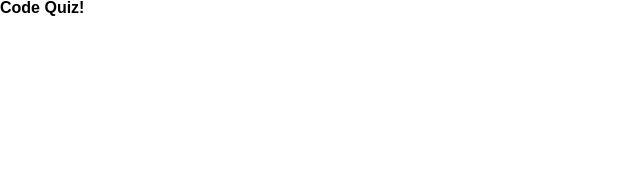
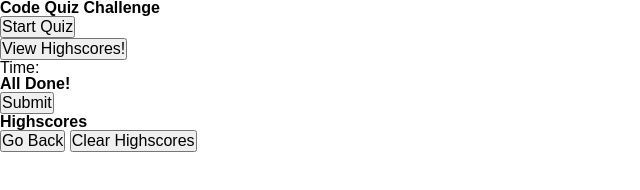
Before and after one commit to jkimys2/JN-Code-Quiz, a plain HTML site: page index.html in a window 1280 px wide. Shown: the whole page, without its empty margins (0-640 px from the left). Drawn offline with Linux system fonts and the light colour scheme.

Commit message:
html update

```diff
--- a/index.html
+++ b/index.html
@@ -4,7 +4,7 @@
     <meta charset="UTF-8">
     <meta name="viewport" content="width=device-width, initial-scale=1.0">
     <!-- This is a title unique to this page -->
-    <title>Jordan's Code Quiz</title>
+    <title>JN Code Quiz</title>
     <!-- These are the CSS files for this page -->
     <link rel="stylesheet" href="./assets/css/reset.css">
     <link rel="stylesheet" href="./assets/css/style.css">
@@ -13,15 +13,29 @@
 
 
 <body>
-    <main>
+    <main class="main">
         <header>
-            <h1>Code Quiz!</h1>
+            <h1>Code Quiz Challenge</h1>
         </header>
+        <button>Start Quiz</button>
     </main>
 
     <section>
-        <article></article>
+        <button>View Highscores!</button>
+        <article>Time:</article>
     </section>
+
+    <section>
+        <h1>All Done!</h1>
+        <button>Submit</button>
+    </section>
+
+    </section>
+        <h1>Highscores</h1>
+        <button>Go Back</button>
+        <button>Clear Highscores</button>
+    <section>
+
     <!-- this is the JavaScript file for this page -->
     <script src="./assets/js/script.js"></script>
 </body>
```
